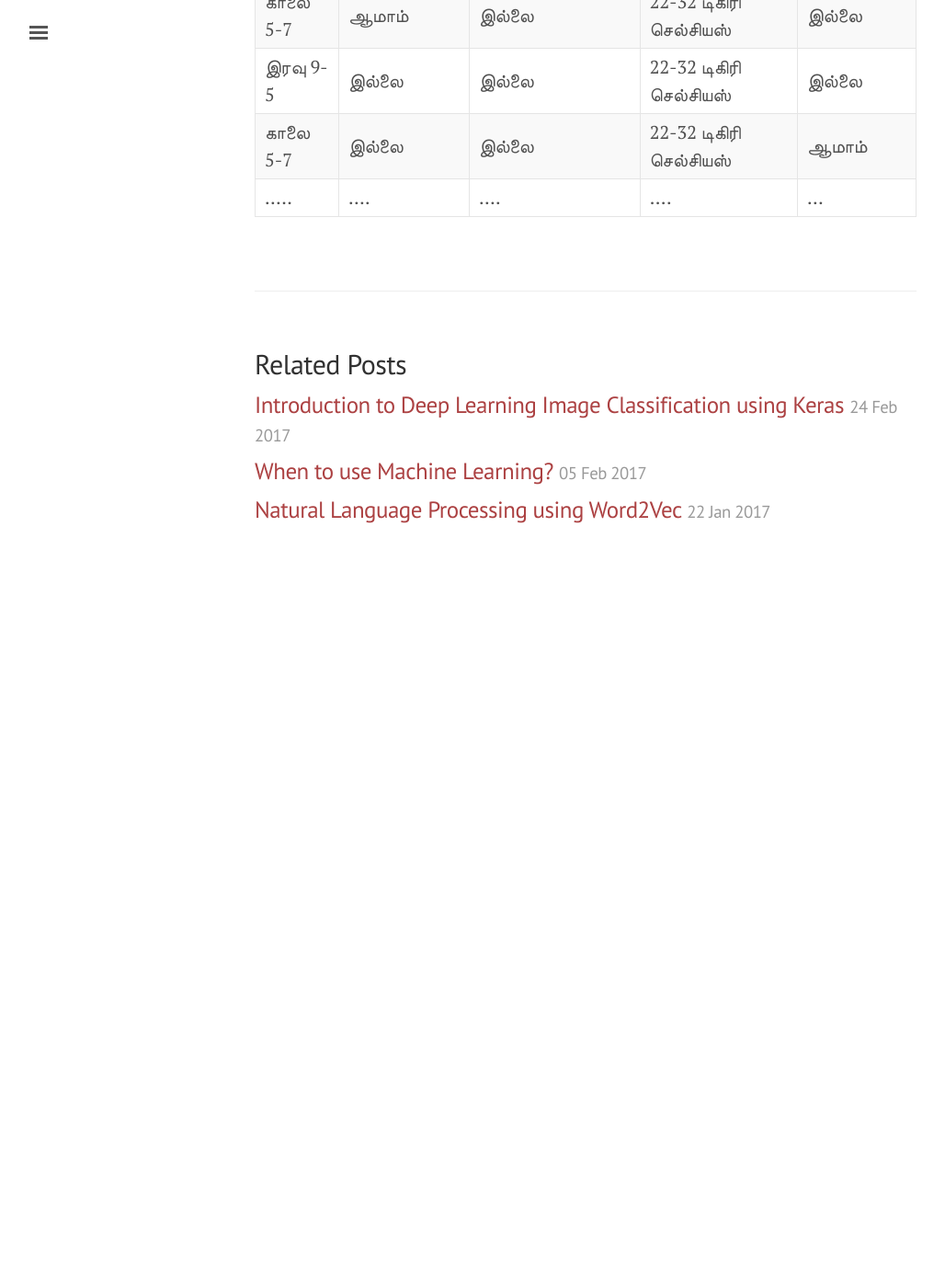
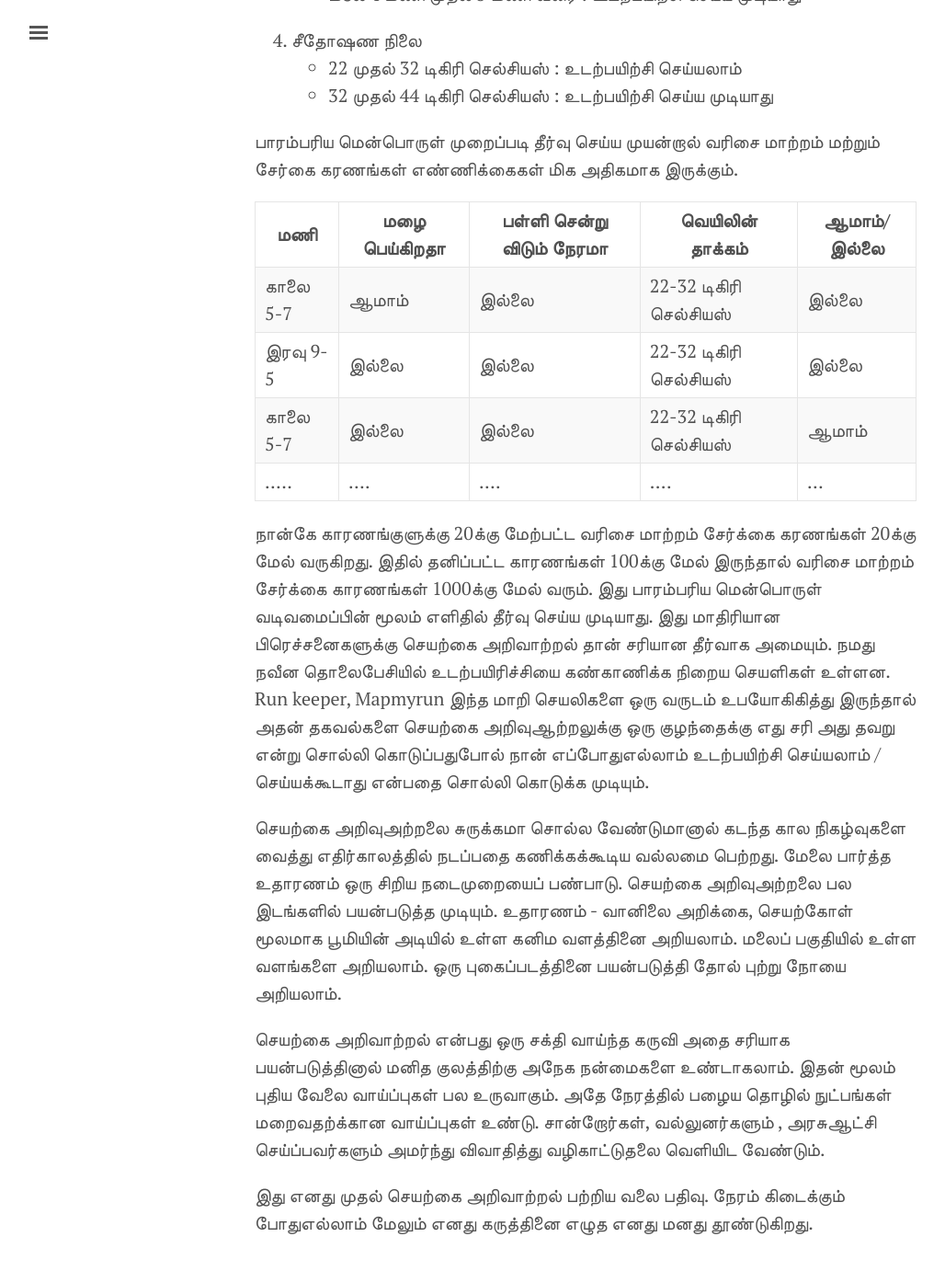
Before and after one commit to malaikannan/malaikannan.github.io, a Jekyll site: the page built from _posts/2017-06-27-artificial-intelligence-in-tamil.markdown, in a window 1280 px wide and 1400 px high, scrolled down 2062 px. Shown: the top 1382 px of the window at 92% size, without its empty margins (3-1031 px from the left). Built offline with Jekyll 4.4.1, drawn with Linux system fonts in a browser that asks for light colours; comment, search, counter and statistics services are not loaded; before the commit the page ends 2692 px from its top, so only the background shows below that; some of the changed text lies outside the part shown.

Commit message:
first tamil push

```diff
--- a/_posts/2017-06-27-artificial-intelligence-in-tamil.markdown
+++ b/_posts/2017-06-27-artificial-intelligence-in-tamil.markdown
@@ -44,3 +46,14 @@ date: "2017-06-27 20:50"
 இரவு 9-5|இல்லை|இல்லை|22-32 டிகிரி செல்சியஸ்|இல்லை
 காலை 5-7|இல்லை|இல்லை|22-32 டிகிரி செல்சியஸ்|ஆமாம்
 .....|....|....|....|...
+
+
+
+நான்கே காரணங்குளுக்கு 20க்கு மேற்பட்ட வரிசை மாற்றம் சேர்க்கை கரணங்கள் 20க்கு மேல் வருகிறது. இதில் தனிப்பட்ட காரணங்கள் 100க்கு மேல் இருந்தால் வரிசை மாற்றம் சேர்க்கை காரணங்கள் 1000க்கு மேல் வரும். இது பாரம்பரிய மென்பொருள் வடிவமைப்பின் மூலம் எளிதில் தீர்வு செய்ய முடியாது. இது மாதிரியான பிரெச்சனைகளுக்கு செயற்கை அறிவாற்றல் தான் சரியான தீர்வாக அமையும். நமது நவீன தொலைபேசியில் உடற்பயிரிச்சியை கண்காணிக்க நிறைய செயளிகள் உள்ளன. Run keeper, Mapmyrun இந்த மாறி செயலிகளை ஒரு வருடம் உபயோகிகித்து இருந்தால் அதன் தகவல்களை செயற்கை அறிவுஆற்றலுக்கு ஒரு குழந்தைக்கு எது சரி அது தவறு என்று சொல்லி கொடுப்பதுபோல் நான் எப்போதுஎல்லாம் உடற்பயிற்சி செய்யலாம் /செய்யக்கூடாது என்பதை சொல்லி கொடுக்க முடியும்.
+
+செயற்கை அறிவுஅற்றலை சுருக்கமா சொல்ல வேண்டுமானால் கடந்த கால நிகழ்வுகளை வைத்து எதிர்காலத்தில் நடப்பதை கணிக்கக்கூடிய வல்லமை பெற்றது. மேலை பார்த்த உதாரணம் ஒரு சிறிய நடைமுறையைப் பண்பாடு. செயற்கை அறிவுஅற்றலை பல இடங்களில் பயன்படுத்த முடியும். உதாரணம் - வானிலை அறிக்கை, செயற்கோள் மூலமாக பூமியின் அடியில் உள்ள கனிம வளத்தினை அறியலாம்.
+மலைப் பகுதியில் உள்ள வளங்களை அறியலாம். ஒரு புகைப்படத்தினை பயன்படுத்தி தோல் புற்று நோயை அறியலாம்.
+
+செயற்கை அறிவாற்றல் என்பது ஒரு சக்தி வாய்ந்த கருவி அதை சரியாக பயன்படுத்தினால் மனித குலத்திற்கு அநேக நன்மைகளை உண்டாகலாம். இதன் மூலம் புதிய வேலை வாய்ப்புகள் பல உருவாகும். அதே நேரத்தில் பழைய தொழில் நுட்பங்கள் மறைவதற்க்கான வாய்ப்புகள் உண்டு. சான்றோர்கள், வல்லுனர்களும் , அரசுஆட்சி செய்ப்பவர்களும் அமர்ந்து விவாதித்து வழிகாட்டுதலை வெளியிட வேண்டும்.
+
+இது எனது முதல் செயற்கை அறிவாற்றல் பற்றிய வலை பதிவு. நேரம் கிடைக்கும் போதுஎல்லாம் மேலும் எனது கருத்தினை எழுத எனது மனது தூண்டுகிறது.
```
Also changed, not shown: other parts of _posts/2017-06-27-artificial-intelligence-in-tamil.markdown (+3 -1 lines), assets/2017-06-27- AI in Tamil/Enthiran_poster.jpg (added).
